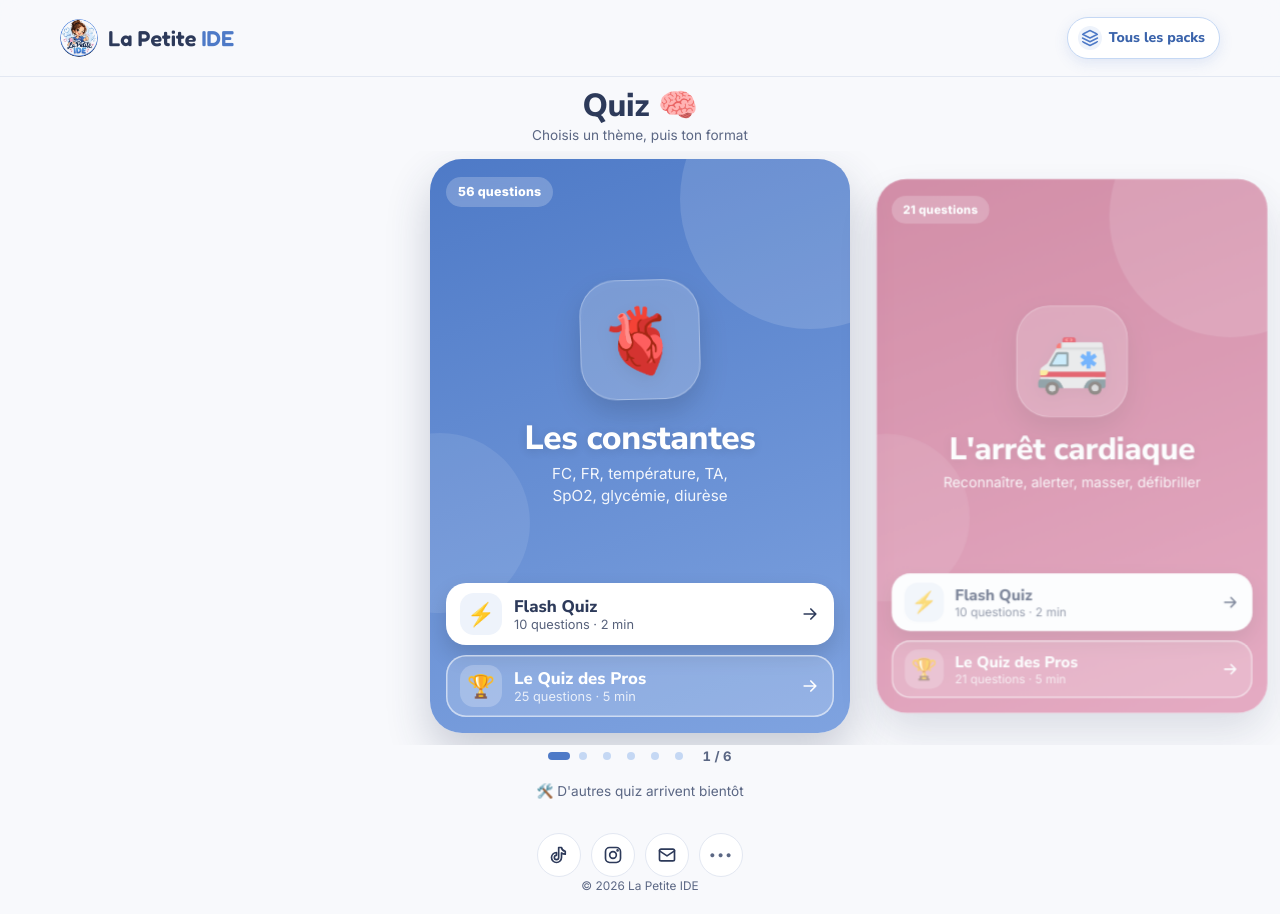
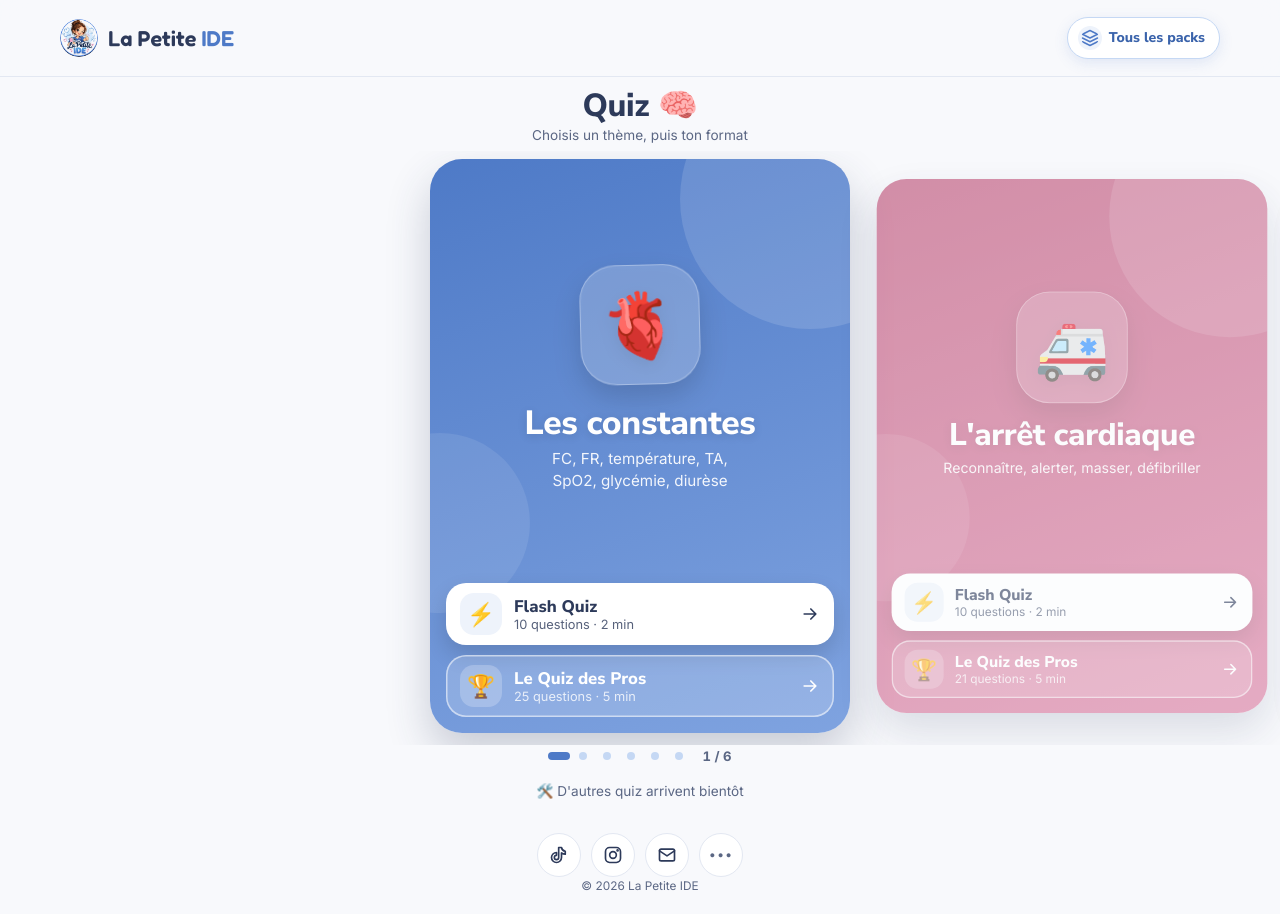
Before and after one commit to xbxnjiii/SitePetiteIde, a Next.js app: page /quiz in a window 1280 px wide. Built offline with nearby package versions, Linux system fonts and the light colour scheme; no server answers.

Commit message:
Page Quiz : pastille du nombre de questions retirée
Co-Authored-By: Claude Opus 5.5 <noreply@anthropic.com>
Claude-Session: https://claude.ai/code/session_01AjM4nJsedH3yNVBjEzaACf

```diff
--- a/src/components/shop/QuizCarousel.tsx
+++ b/src/components/shop/QuizCarousel.tsx
@@ -92,7 +92,6 @@ export function QuizCarousel({ slides, flash, pros }: { slides: QuizSlide[]; fla
               aria-label={`${i + 1} sur ${slides.length} : ${s.title}`}
             >
               <article className="qzc__card" style={{ "--from": from, "--to": to } as React.CSSProperties}>
-                <span className="qzc__count">{s.total} questions</span>
                 <div className="qzc__hero">
                   <span className="qzc__emoji" aria-hidden="true">
                     {s.emoji}
--- a/src/styles/components.css
+++ b/src/styles/components.css
@@ -1143,10 +1143,6 @@ img.bio__avatar { width: 128px; height: 128px; }
 .qzc__card::before, .qzc__card::after { content: ""; position: absolute; z-index: -1; border-radius: 50%; background: rgb(255 255 255 / 13%); }
 .qzc__card::before { width: 260px; height: 260px; top: -90px; right: -90px; }
 .qzc__card::after { width: 180px; height: 180px; bottom: 120px; left: -80px; background: rgb(255 255 255 / 9%); }
-.qzc__count {
-  align-self: flex-start; padding: 5px 12px; border-radius: var(--r-pill); background: rgb(255 255 255 / 22%);
-  font-size: 0.78rem; font-weight: 800; letter-spacing: 0.02em; backdrop-filter: blur(4px);
-}
 .qzc__hero { flex: 1; display: flex; flex-direction: column; align-items: center; justify-content: center; text-align: center; gap: 6px; padding: 8px 4px; }
 .qzc__emoji {
   display: grid; place-items: center; width: clamp(96px, 15svh, 132px); aspect-ratio: 1; margin-bottom: 10px; border-radius: 36px; font-size: clamp(3.4rem, 8svh, 4.6rem); line-height: 1;
```
